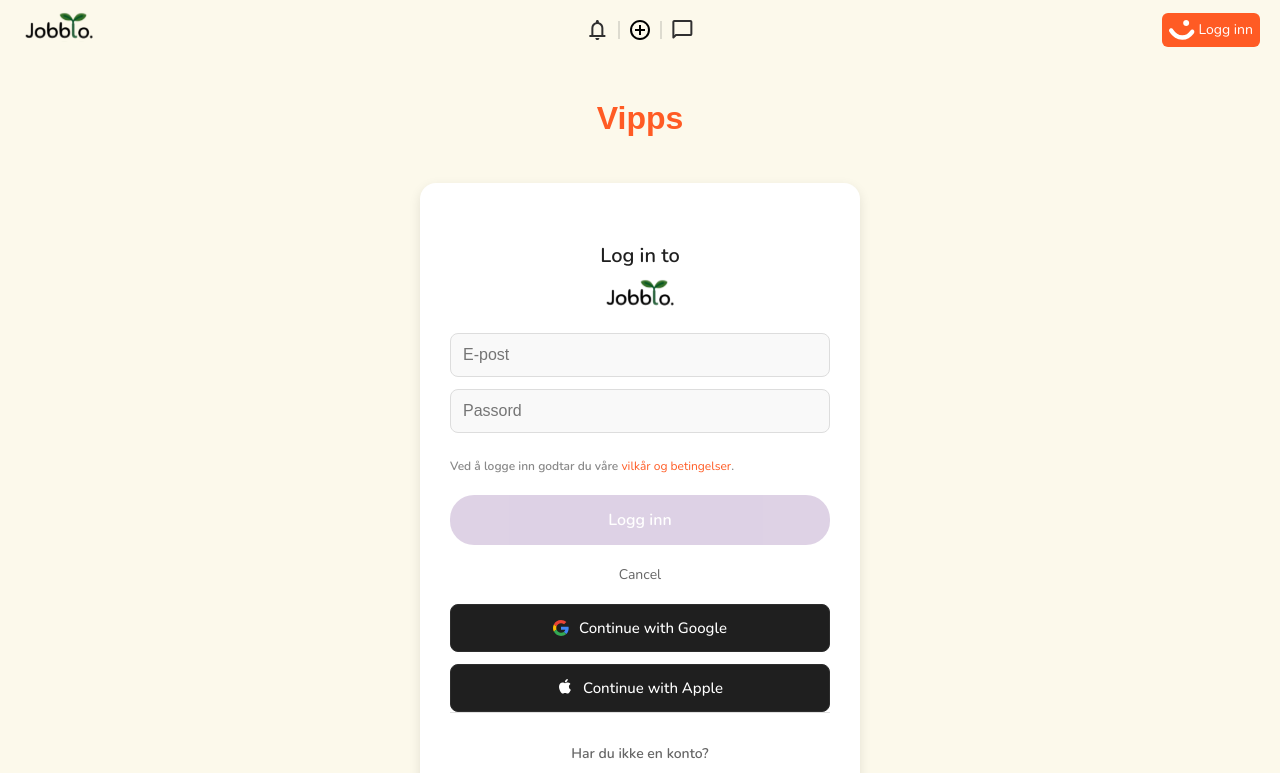
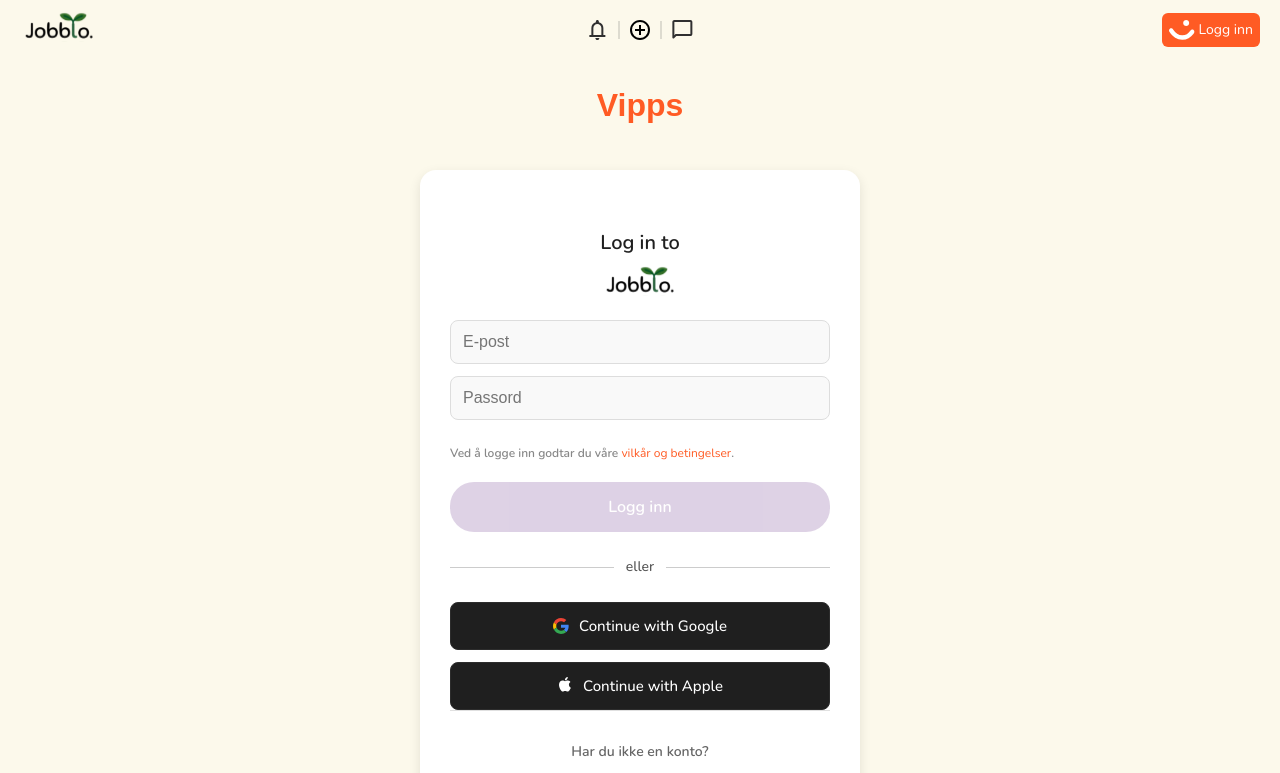
Before and after one commit to abdi4312/jobblo, a React (Vite) app in the folder frontend/: page /login in a window 1280 px wide. Shown: the top 773 px of the page. Built offline with nearby package versions, Linux system fonts and the light colour scheme; no server answers.

Commit message:
make the log in sections more cleare by seperating the standard login vs google/apple login and reduce the top space of the card modal

```diff
--- a/frontend/src/components/landing/hero/Hero.module.css
+++ b/frontend/src/components/landing/hero/Hero.module.css
@@ -51,10 +51,11 @@
 }
 
 .heroTitle {
-  font-size: 56px; /* samme som før */
+  font-size: 56px;
   font-weight: 700;
   color: #fff;
   line-height: 1.1;
+  text-align: center;
 }
 
 .highlight {
@@ -71,6 +72,12 @@
 .heroSubTitle span {
   font-weight: 700;
   color: var(--color-cta);
+}
+.smallText {
+  font-size: 42px;
+  font-weight: 500;
+  display: inline-block;
+  vertical-align: middle;
 }
 
 .heroDescription {
--- a/frontend/src/components/landing/hero/Hero.tsx
+++ b/frontend/src/components/landing/hero/Hero.tsx
@@ -81,7 +81,7 @@
   const heroData = hero.length > 0 ? hero : [{
     image: jobbloSwipe,
     title: "Jobblo AS",
-    subtitle: "Små jobber",
+    subtitle: "Små jobber.",
     subtitleSecondary: "Store Muligheter",
     description: "Finn kvalitetssertifisert fagfolk for alle dine prosjekter: oppussing, hagearbeid og annet alt på et sted."
   }];
@@ -108,7 +108,9 @@
                 <div className={styles.slideOverlay}>
                   <div className={styles.heroContainer}>
                     <h1 className={styles.heroTitle}>
-                      {item?.subtitle || "Små jobber"}{" "}
+                      <span className={styles.smallText}>
+                        {item?.subtitle || "Små jobber"}
+                      </span>{" "}
                       <span className={styles.highlight}>
                         {item?.subtitleSecondary || "Store muligheter"}
                       </span>
--- a/frontend/src/pages/LoginPage/LoginPage.module.css
+++ b/frontend/src/pages/LoginPage/LoginPage.module.css
@@ -3,7 +3,7 @@
   flex-direction: column;
   align-items: center;
   justify-content: center;
-  min-height: 100vh;
+  min-height: 50vh;
   padding: 20px;
 }
 
@@ -22,6 +22,29 @@
   width: 80%;
   max-width: 380px;
   box-shadow: 0 4px 12px rgba(0, 0, 0, 0.1);
+}
+
+.orSeparator {
+  display: flex;
+  align-items: center;
+  gap: 12px; /* mellom linje og tekst */
+  margin: 24px 0;
+  width: 100%;
+}
+
+.orSeparator::before,
+.orSeparator::after {
+  content: "";
+  flex-grow: 1;
+  height: 1px;
+  background-color: #ccc; /* lys grå linje */
+}
+
+.orSeparator span {
+  font-size: 14px;
+  font-weight: 500;
+  color: #555;
+  white-space: nowrap;
 }
 
 .title {
--- a/frontend/src/pages/LoginPage/LoginPage.tsx
+++ b/frontend/src/pages/LoginPage/LoginPage.tsx
@@ -95,9 +95,13 @@
         </button>
 
         {/* Cancel Link */}
-        <button onClick={() => navigate(-1)} className={styles.cancelBtn}>
+        {/*<button onClick={() => navigate(-1)} className={styles.cancelBtn}>
           Cancel
-        </button>
+        </button>*/}
+
+        <div className={styles.orSeparator}>
+          <span>eller</span>
+        </div>
 
 
         {/* Social Auth Buttons */}
```
